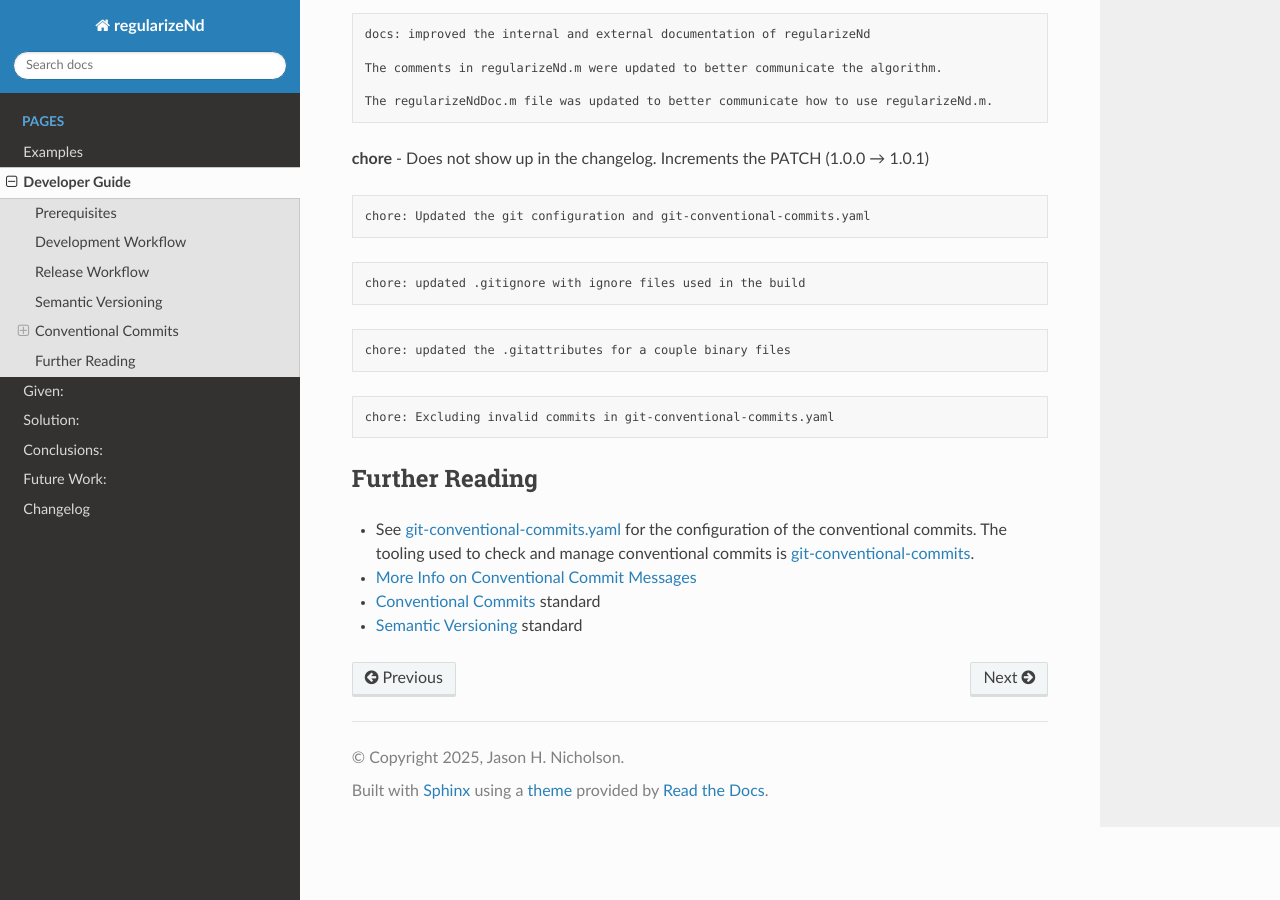
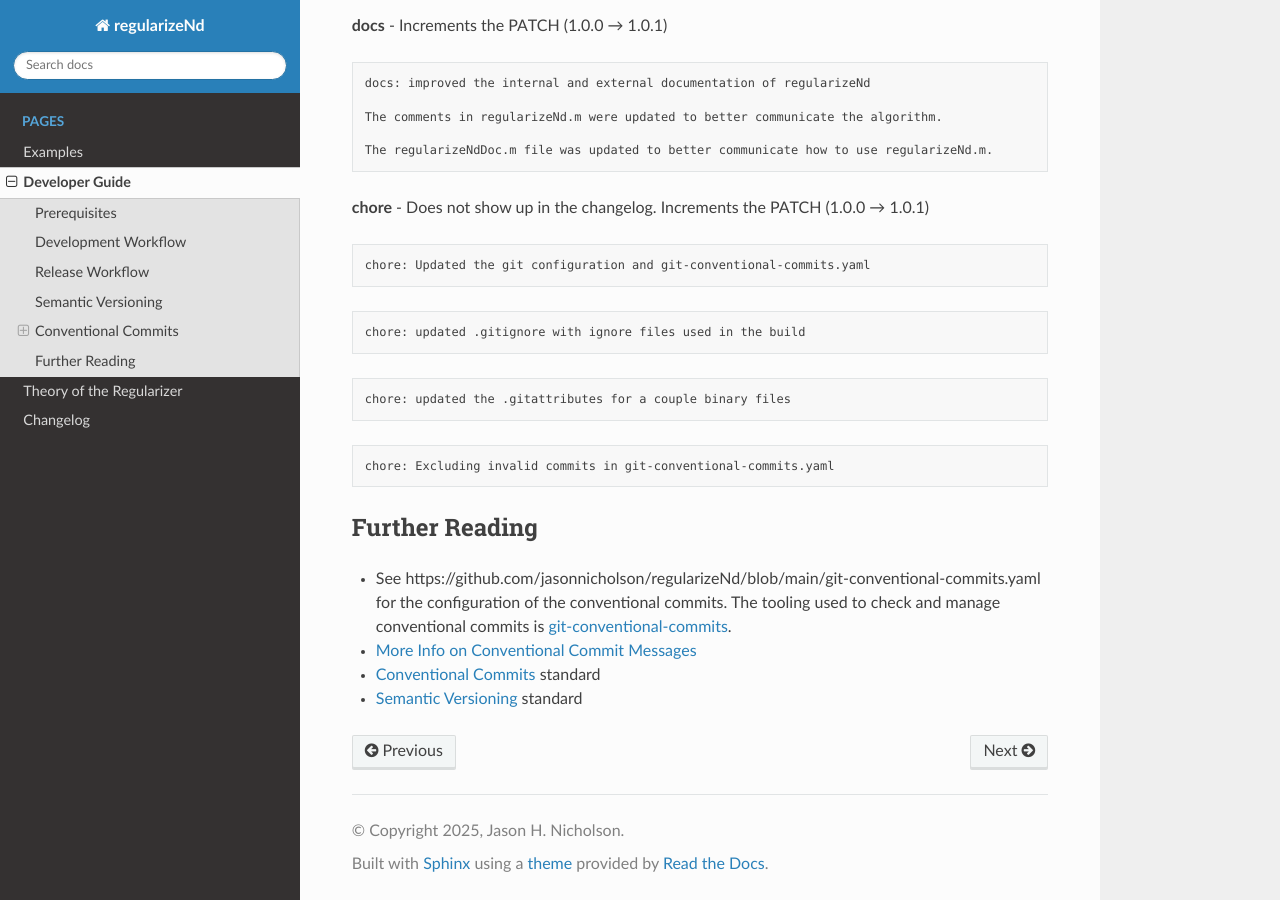
Before and after one commit to jasonnicholson/regularizeNd, a Sphinx documentation site: the page built from docs/developer_guide.md, in a window 1280 px wide and 900 px high, scrolled down 5416 px. Built offline with Sphinx 7.4.7 and the Read the Docs theme 3.1.0, drawn with Linux system fonts in a browser that asks for light colours; some of the changed text lies outside the part shown.

Commit message:
docs: Fixing documentation rendering issue with Theory of the Regularizer page.

```diff
--- a/docs/conf.py
+++ b/docs/conf.py
@@ -23,6 +23,7 @@
     'sphinx.ext.autodoc',
     'sphinxcontrib.matlab',
     'myst_parser',
+    'sphinx.ext.mathjax',
     'sphinx_rtd_theme',
     'sphinx.ext.napoleon',
     'sphinx.ext.autodoc'
@@ -38,6 +39,10 @@
     '.rst': 'restructuredtext',
     '.md': 'markdown'
 }
+
+myst_enable_extensions = [
+    'dollarmath'
+]
 
 
 
--- a/docs/developer_guide.md
+++ b/docs/developer_guide.md
@@ -77,10 +77,11 @@
 ## Development Workflow
 
 1. Clone the repo.
-2. Run `npm i` or `npm ci`. In the `prepare` script, the git hooks are configured. This sets up git-conventional-commits to lint the commit messages. Without this, commit messages are not checked.
-3. Develop.
-4. Commit using conventional commits.
-5. Run `matlab -batch "release_workflow()"` for a dry run, or `matlab -batch "release_workflow('DryRun',false)"` to execute. This runs the release workflow end-to-end (see below) and uses the same dryRun state for `deploy_documentation`.
+2. Run `pnpm i` or `pnpm i --frozen-lockfile`. In the `prepare` script, the git hooks are configured. This sets up git-conventional-commits to lint the commit messages. Without this, commit messages are not checked.
+3. Run `setupRegularizeNdProjectPath.m` to set up the MATLAB path for this project. When you are done, run it again to clean up and remove the project paths.
+4. Develop.
+5. Commit using conventional commits.
+6. Run `matlab -batch "release_workflow()"` for a dry run, or `matlab -batch "release_workflow('DryRun',false)"` to execute. This runs the release workflow end-to-end (see below) and uses the same dryRun state for `deploy_documentation`.
 
 To run a live-reloading docs server during documentation development, use the Sphinx autobuild target from the docs folder:
 
--- a/docs/theory_regularizer.md
+++ b/docs/theory_regularizer.md
@@ -1,12 +1,13 @@
-# Given:
+# Theory of the Regularizer
 
+## Given
 $$
 \frac{\partial^{2}f}{\partial x^{2}} = 0
 \\
 \frac{\partial^{2}f}{\partial y^{2}} = 0
 $$
 
-# Solution:
+## Solution
 
 By inspection, the solution is the bilinear function with
 $a,b,c\ \text{and}\ d$ as constants.
@@ -34,11 +35,11 @@
 \frac{\partial^{2}f}{\partial y^{2}} = 0 + 0 = 0
 $$
 
-# Conclusions:
+## Conclusions
 
 The solution to the regularizing function is the bilinear function in
 2d.
 
-# Future Work:
+## Future Work
 
 Prove a form of this for n-D dimensions.
```
Also changed, not shown: other parts of docs/developer_guide.md (+1 -1 lines).
